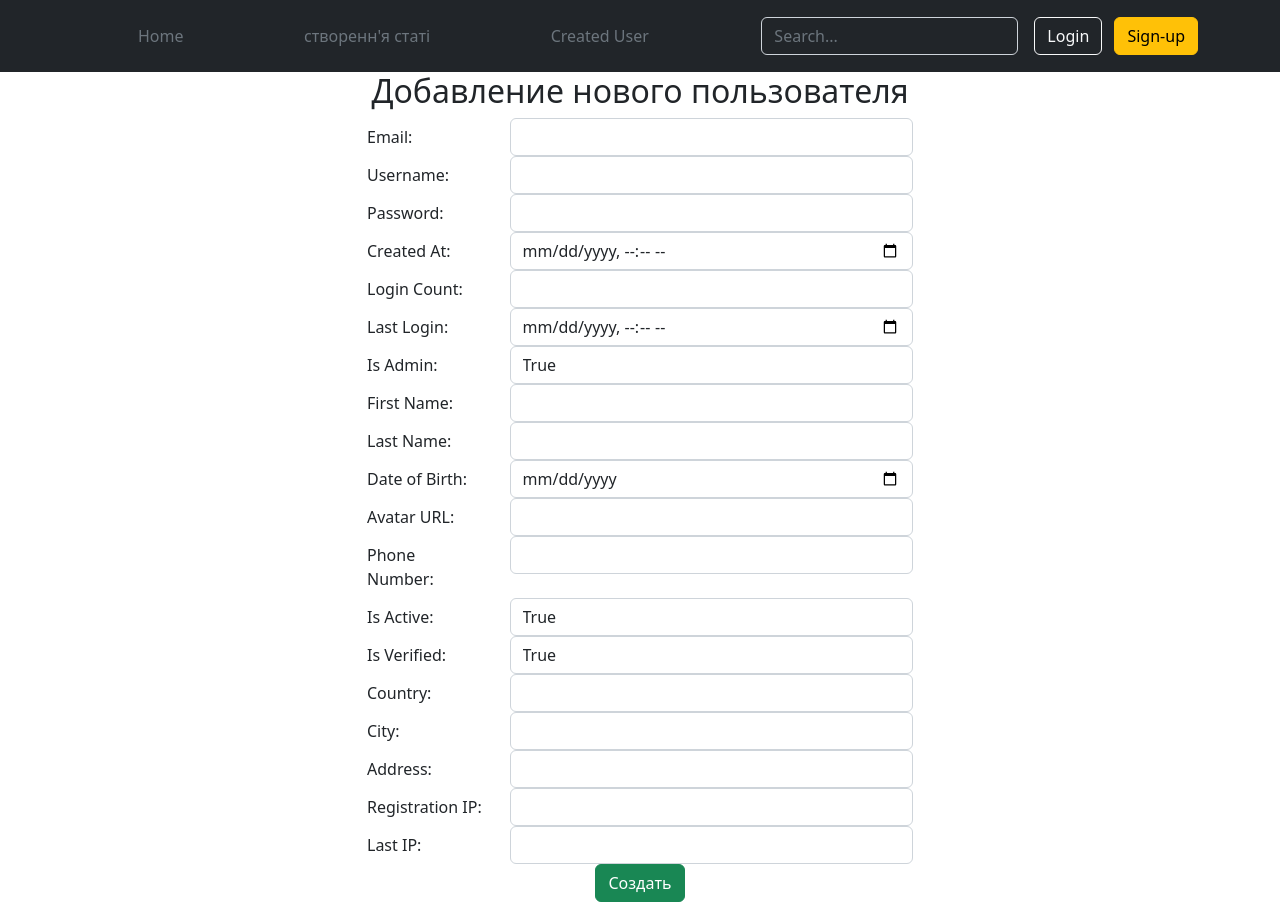
After one commit to Nikkita100710/GoITeens_Python2, a Flask app: page /create_user in a window 1280 px wide. The commit adds this page. Run offline with Flask 3, Linux system fonts and the light colour scheme.

Commit message:
ДЗ (06 04 2024)  Форма для введення даних в таблицю користувачiв:

```diff
--- a/004_Flask/app.py
+++ b/004_Flask/app.py
@@ -2,6 +2,7 @@ import os
 from flask import Flask, render_template, redirect, request
 from dotenv import load_dotenv
 from models import db, Article, User
+from datetime import datetime
 
 load_dotenv()
 
@@ -10,12 +11,12 @@ app.config["SQLALCHEMY_DATABASE_URI"] = os.getenv("SQLALCHEMY_DATABASE_URI")
 db.init_app(app)
 
 
-# Создание таблиц внутри контекста приложения
-with app.app_context():
-    try:
-        db.create_all()
-    except Exception as e:
-        print(f"An error occurred while creating database tables: {e}")
+# # Создание таблиц внутри контекста приложения
+# with app.app_context():
+#     try:
+#         db.create_all()
+#     except Exception as e:
+#         print(f"An error occurred while creating database tables: {e}")
 
 
 @app.route("/")
@@ -23,7 +24,7 @@ def base_():
     return render_template('base.html', title="Python course")
 
 
-@app.route("/create-article", methods=["POST", "GET"])
+@app.route("/create_article", methods=["POST", "GET"])
 def create_article():
     if request.method == "POST":
         title = request.form["title"]
@@ -45,5 +46,63 @@ def create_article():
         return render_template("create_article.html")
 
 
+
+
+@app.route("/create_user", methods=["POST", "GET"])
+def create_user():
+    if request.method == "POST":
+        email = request.form["email"]
+        username = request.form["username"]
+        password_hash = request.form["password_hash"]
+        created_at = datetime.strptime(request.form["created_at"], "%Y-%m-%dT%H:%M")
+        login_count = int(request.form["login_count"])
+        last_login = datetime.strptime(request.form["last_login"], "%Y-%m-%dT%H:%M")
+        is_admin = request.form["is_admin"]
+
+        first_name = request.form["first_name"]
+        last_name = request.form["last_name"]
+        date_of_birth = datetime.strptime(request.form["date_of_birth"], "%Y-%m-%d")
+        avatar_url = request.form["avatar_url"]
+        phone_number = request.form["phone_number"]
+        is_active = request.form["is_active"]
+        is_verified = request.form["is_verified"]
+        country = request.form["country"]
+        city = request.form["city"]
+        address = request.form["address"]
+        registration_ip = request.form["registration_ip"]
+        last_ip = request.form["last_ip"]
+
+        user = User(
+            email=email,
+            username=username,
+            password_hash=password_hash,
+            created_at=created_at,
+            login_count=login_count,
+            last_login=last_login,
+            is_admin=is_admin,
+
+            first_name=first_name,
+            last_name=last_name,
+            date_of_birth=date_of_birth,
+            avatar_url=avatar_url,
+            phone_number=phone_number,
+            is_active=is_active,
+            is_verified=is_verified,
+            country=country,
+            city=city,
+            address=address,
+            registration_ip=registration_ip,
+            last_ip=last_ip
+        )
+        try:
+            db.session.add(user)
+            db.session.commit()
+            return redirect("/")
+        except Exception as exc:
+            return f"При сохранении записи в базу данных произошла ошибка: {exc}"
+    else:
+        return render_template("create_user.html")
+
+
 if __name__ == '__main__':
     app.run(debug=os.getenv("DEBUG"))
--- a/004_Flask/templates/base.html
+++ b/004_Flask/templates/base.html
@@ -18,6 +18,14 @@
           <li><a href="http://127.0.0.1:5000" class="nav-link px-2 text-secondary">Home</a></li>
         </ul>
 
+        <ul class="nav col-12 col-lg-auto me-lg-auto mb-2 justify-content-center mb-md-0">
+          <li><a href="http://127.0.0.1:5000/create_article" class="nav-link px-2 text-secondary">створенн'я статі</a></li>
+        </ul>
+
+        <ul class="nav col-12 col-lg-auto me-lg-auto mb-2 justify-content-center mb-md-0">
+          <li><a href="http://127.0.0.1:5000/create_user" class="nav-link px-2 text-secondary">Created User</a></li>
+        </ul>
+
         <form class="col-12 col-lg-auto mb-3 mb-lg-0 me-lg-3" role="search">
           <input type="search" class="form-control form-control-dark text-bg-dark" placeholder="Search..." aria-label="Search">
         </form>
--- /dev/null
+++ b/004_Flask/templates/create_user.html
@@ -0,0 +1,145 @@
+{% extends 'base.html' %}
+
+{% block title %}
+Створити Users
+{% endblock %}
+
+{% block content %}
+<div class="container">
+    <div class="row justify-content-center">
+        <div class="col-md-6">
+            <h2 class="text-center">Добавление нового пользователя</h2>
+            <form method="post">
+                <div class="form-group row">
+                    <label for="email" class="col-sm-3 col-form-label">Email:</label>
+                    <div class="col-sm-9">
+                        <input type="email" name="email" id="email" class="form-control"/>
+                    </div>
+                </div>
+                <div class="form-group row">
+                    <label for="username" class="col-sm-3 col-form-label">Username:</label>
+                    <div class="col-sm-9">
+                        <input type="text" name="username" id="username" class="form-control"/>
+                    </div>
+                </div>
+                <div class="form-group row">
+                    <label for="password_hash" class="col-sm-3 col-form-label">Password:</label>
+                    <div class="col-sm-9">
+                        <input type="password" name="password_hash" id="password_hash" class="form-control"/>
+                    </div>
+                </div>
+                <div class="form-group row">
+                    <label for="created_at" class="col-sm-3 col-form-label">Created At:</label>
+                    <div class="col-sm-9">
+                        <input type="datetime-local" name="created_at" id="created_at" class="form-control"/>
+                    </div>
+                </div>
+                <div class="form-group row">
+                    <label for="login_count" class="col-sm-3 col-form-label">Login Count:</label>
+                    <div class="col-sm-9">
+                        <input type="number" name="login_count" id="login_count" class="form-control"/>
+                    </div>
+                </div>
+                <div class="form-group row">
+                    <label for="last_login" class="col-sm-3 col-form-label">Last Login:</label>
+                    <div class="col-sm-9">
+                        <input type="datetime-local" name="last_login" id="last_login" class="form-control"/>
+                    </div>
+                </div>
+
+                <div class="form-group row">
+                    <label for="is_admin" class="col-sm-3 col-form-label">Is Admin:</label>
+                    <div class="col-sm-9">
+                        <select name="is_admin" id="is_admin" class="form-control">
+                            <option value="true">True</option>
+                            <option value="false">False</option>
+                        </select>
+                    </div>
+                </div>
+
+                <div class="form-group row">
+                    <label for="first_name" class="col-sm-3 col-form-label">First Name:</label>
+                    <div class="col-sm-9">
+                        <input type="text" name="first_name" id="first_name" class="form-control"/>
+                    </div>
+                </div>
+                <div class="form-group row">
+                    <label for="last_name" class="col-sm-3 col-form-label">Last Name:</label>
+                    <div class="col-sm-9">
+                        <input type="text" name="last_name" id="last_name" class="form-control"/>
+                    </div>
+                </div>
+                <div class="form-group row">
+                    <label for="date_of_birth" class="col-sm-3 col-form-label">Date of Birth:</label>
+                    <div class="col-sm-9">
+                        <input type="date" name="date_of_birth" id="date_of_birth" class="form-control"/>
+                    </div>
+                </div>
+                <div class="form-group row">
+                    <label for="avatar_url" class="col-sm-3 col-form-label">Avatar URL:</label>
+                    <div class="col-sm-9">
+                        <input type="url" name="avatar_url" id="avatar_url" class="form-control"/>
+                    </div>
+                </div>
+                <div class="form-group row">
+                    <label for="phone_number" class="col-sm-3 col-form-label">Phone Number:</label>
+                    <div class="col-sm-9">
+                        <input type="tel" name="phone_number" id="phone_number" class="form-control"/>
+                    </div>
+                </div>
+                <div class="form-group row">
+                    <label for="is_active" class="col-sm-3 col-form-label">Is Active:</label>
+                    <div class="col-sm-9">
+                        <select name="is_active" id="is_active" class="form-control">
+                            <option value="True" selected>True</option>
+                            <option value="False">False</option>
+                        </select>
+                    </div>
+                </div>
+                <div class="form-group row">
+                    <label for="is_verified" class="col-sm-3 col-form-label">Is Verified:</label>
+                    <div class="col-sm-9">
+                        <select name="is_verified" id="is_verified" class="form-control">
+                            <option value="True" selected>True</option>
+                            <option value="False">False</option>
+                        </select>
+                    </div>
+                </div>
+                <div class="form-group row">
+                    <label for="country" class="col-sm-3 col-form-label">Country:</label>
+                    <div class="col-sm-9">
+                        <input type="text" name="country" id="country" class="form-control"/>
+                    </div>
+                </div>
+                <div class="form-group row">
+                    <label for="city" class="col-sm-3 col-form-label">City:</label>
+                    <div class="col-sm-9">
+                        <input type="text" name="city" id="city" class="form-control"/>
+                    </div>
+                </div>
+                <div class="form-group row">
+                    <label for="address" class="col-sm-3 col-form-label">Address:</label>
+                    <div class="col-sm-9">
+                        <input type="text" name="address" id="address" class="form-control"/>
+                    </div>
+                </div>
+                <div class="form-group row">
+                    <label for="registration_ip" class="col-sm-3 col-form-label">Registration IP:</label>
+                    <div class="col-sm-9">
+                        <input type="text" name="registration_ip" id="registration_ip" class="form-control"/>
+                    </div>
+                </div>
+                <div class="form-group row">
+                    <label for="last_ip" class="col-sm-3 col-form-label">Last IP:</label>
+                    <div class="col-sm-9">
+                        <input type="text" name="last_ip" id="last_ip" class="form-control"/>
+                    </div>
+                </div>
+                <div class="form-group text-center">
+                    <button type="submit" class="btn btn-success">Создать</button>
+                </div>
+            </form>
+        </div>
+    </div>
+</div>
+{% endblock %}
```
Also changed, not shown: 004_Flask/instance/blog.db, 004_Flask/models.py (line endings or trailing spaces), 004_Flask/templates/create_article.html (renamed from 004_Flask/templates/create_artcicle.htm.html).
